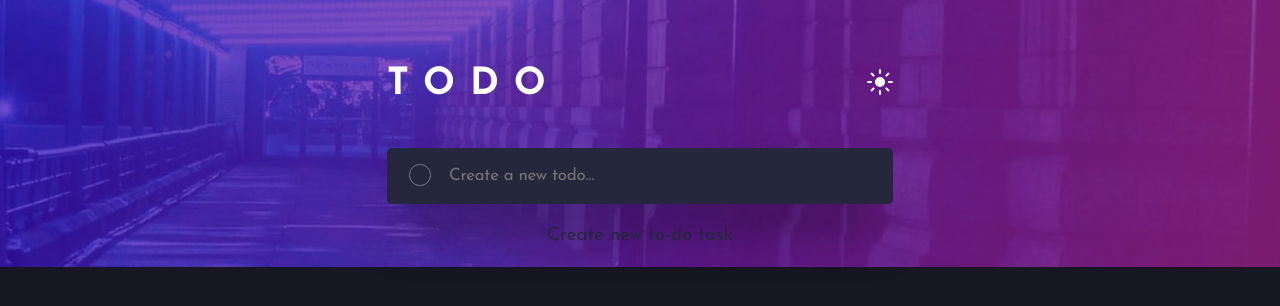
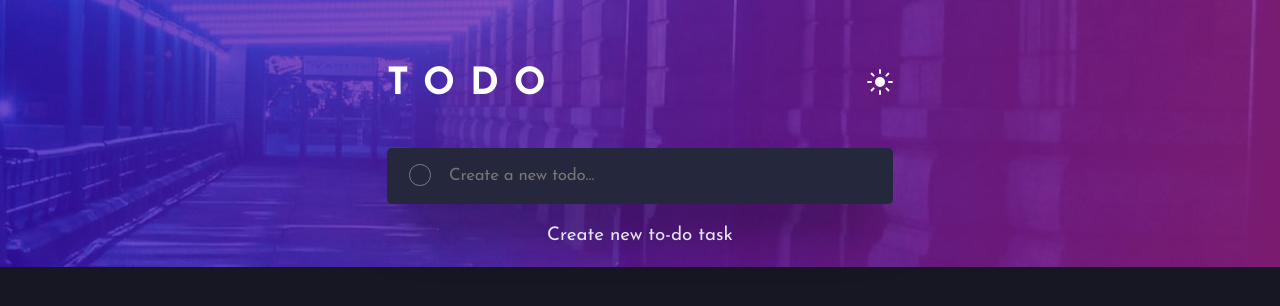
Before and after one commit to GeoStrong/Todo-app, a React (Create React App) app: page / in a window 1280 px wide. Shown: the top 306 px of the page. Built offline with nearby package versions, Linux system fonts and the light colour scheme.

Commit message:
small change

```diff
--- a/src/components/Main/Main.css
+++ b/src/components/Main/Main.css
@@ -13,7 +13,7 @@
 }
 
 .alert {
-    color: var(--color-input);
+    color: var(--color-button-hover);
     text-align: center;
     font-size: 2rem;
 }
```
